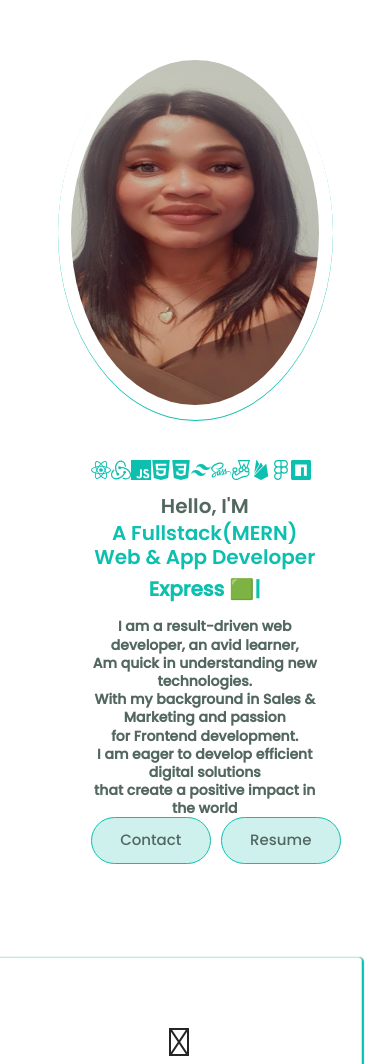
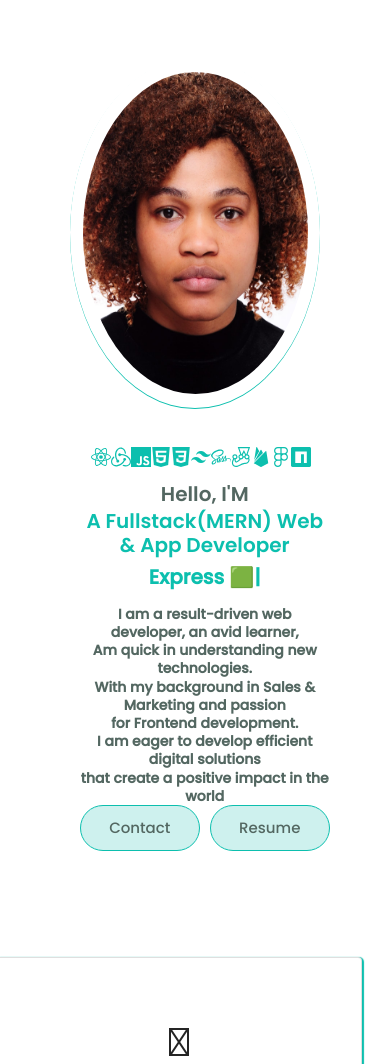
Before and after one commit to Eunnylans/Eunice_Portfolio, a React (Create React App) app: page / in a window 390 px wide. Shown: the part 893-1957 px from the top of the page. Built offline with nearby package versions, Linux system fonts and the light colour scheme; a web font is replaced by a local one.

Commit message:
Latest Update

```diff
--- a/src/Components/AboutMe.js
+++ b/src/Components/AboutMe.js
@@ -14,7 +14,7 @@ import {
 } from "react-icons/si";
 import { Link as LinkScroll } from "react-scroll";
 import Typical from "react-typical";
-import ProfilePic from "../assets/Eunice.jpeg";
+import ProfilePic from "../assets/Eunnylans.jpg";
 import PDF from "../assets/MyCV.pdf";
 import UIContext from "../context/ui-context";
 import SectionTitle from "../UIcomponents/SectionTitle";
--- a/src/Components/Hero.js
+++ b/src/Components/Hero.js
@@ -26,7 +26,7 @@ const Hero = () => {
               to="projects"
               spy={true}
               smooth={true}
-              offset={0}
+              offset={-20}
               duration={700}
             >
               View my Work
--- a/src/styles/components/_aboutme.scss
+++ b/src/styles/components/_aboutme.scss
@@ -297,7 +297,7 @@
   .profile-container {
     .profile-parent {
       .profile-details {
-        width: 90%;
+        width: 100%;
         .profile-details-name {
           .primary-text {
             font-size: $fontsize-largeText;
@@ -307,6 +307,7 @@
           }
         }
         .profile-details-role {
+          width: 100%;
           .primary-text {
             h3 {
               font-size: $fontsize-largeText;
@@ -375,11 +376,32 @@
   }
 }
 
+@media screen and (max-width: 420px) {
+  .profile-container {
+    .profile-parent {
+      .profile-details {
+        width: 100%;
+        .profile-role-tagline {
+          width: 100%;
+          font-size: $fontsize-smallText;
+        }
+      }
+      .profile-picture {
+        height: 350px;
+        width: 250px;
+        margin-top: -90px;
+      }
+    }
+  }
+}
+
 @media screen and (max-width: 375px) {
   .profile-container {
     .profile-parent {
       .profile-details {
-        width: 90%;
+        width: 100%;
+        justify-content: center;
+        align-content: center;
         .profile-details-name {
           .primary-text {
             font-size: $fontsize-largeText;
@@ -389,6 +411,7 @@
           }
         }
         .profile-details-role {
+          width: 100%;
           .primary-text {
             h3 {
               font-size: $fontsize-midText;
@@ -399,6 +422,7 @@
           }
         }
         .profile-options {
+          width: fit-content;
           margin-bottom: 50%;
           .highlighted-btn {
             font-size: 15px;
@@ -409,26 +433,8 @@
         }
       }
       .profile-picture {
-        height: 330px;
-        width: 230px;
-        margin-top: -90px;
-      }
-    }
-  }
-}
-
-@media screen and (max-width: 420px) {
-  .profile-container {
-    .profile-parent {
-      .profile-details {
-        width: 90%;
-        .profile-role-tagline {
-          font-size: $fontsize-smallText;
-        }
-      }
-      .profile-picture {
-        height: 375px;
-        width: 275px;
+        height: 280px;
+        width: 220px;
         margin-top: -90px;
       }
     }
@@ -439,7 +445,7 @@
   .profile-container {
     .profile-parent {
       .profile-details {
-        width: 90%;
+        width: 100%;
         .profile-details-name {
           .primary-text {
             font-size: $fontsize-largeText;
@@ -449,17 +455,20 @@
           }
         }
         .profile-details-role {
+          width: 100%;
           .primary-text {
             h3 {
               font-size: $fontsize-midText;
             }
             .profile-role-tagline {
               font-size: $fontsize-minText;
+              width: 100%;
             }
           }
         }
         .profile-options {
           margin-bottom: 50%;
+          width: fit-content;
           .highlighted-btn {
             font-size: 15px;
           }
@@ -469,9 +478,8 @@
         }
       }
       .profile-picture {
-        height: 300px;
-        width: 250px;
-        // padding-top: 100px;
+        height: 260px;
+        width: 200px;
       }
     }
   }
```
Also changed, not shown: src/Assets/Eunicee.jpg (added).
